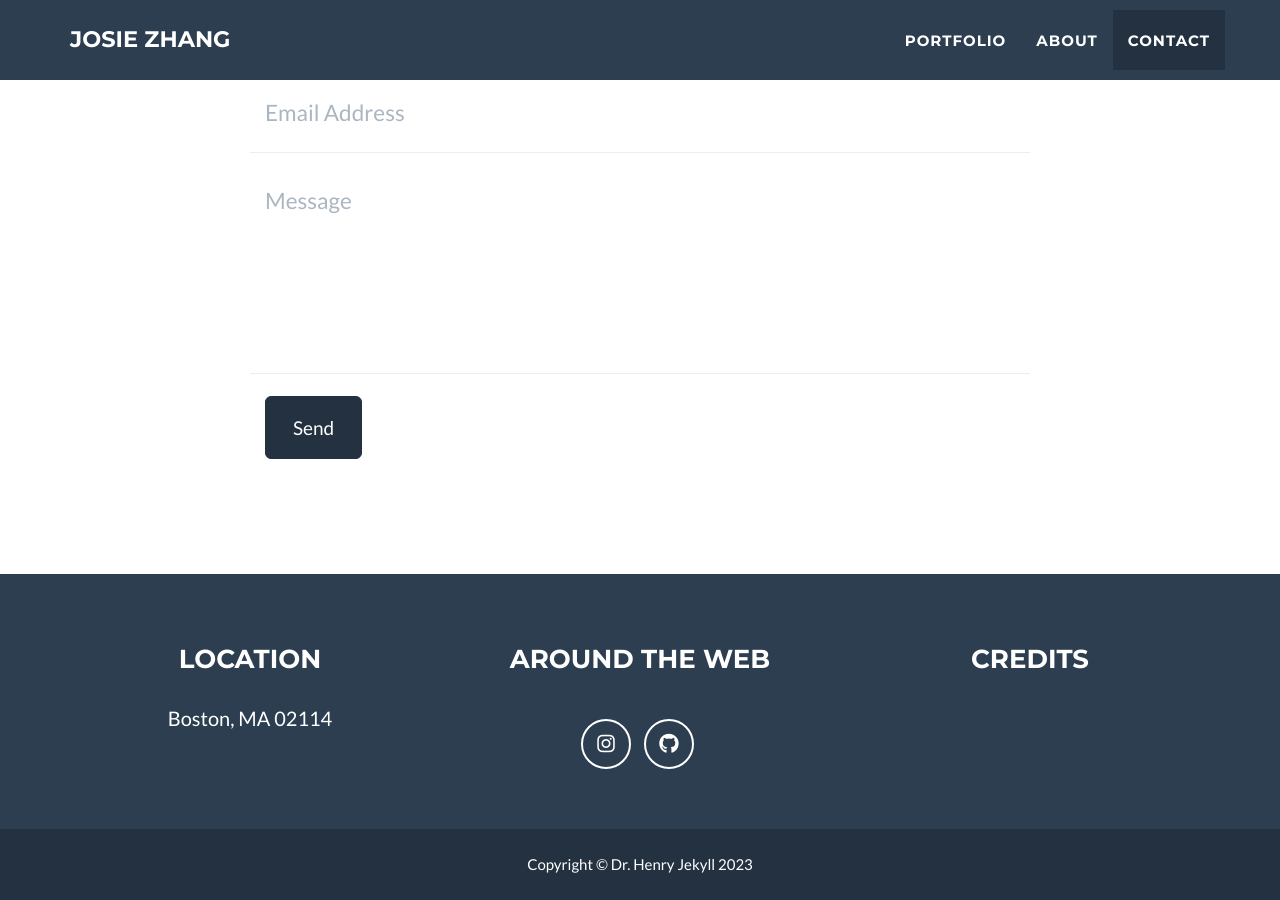
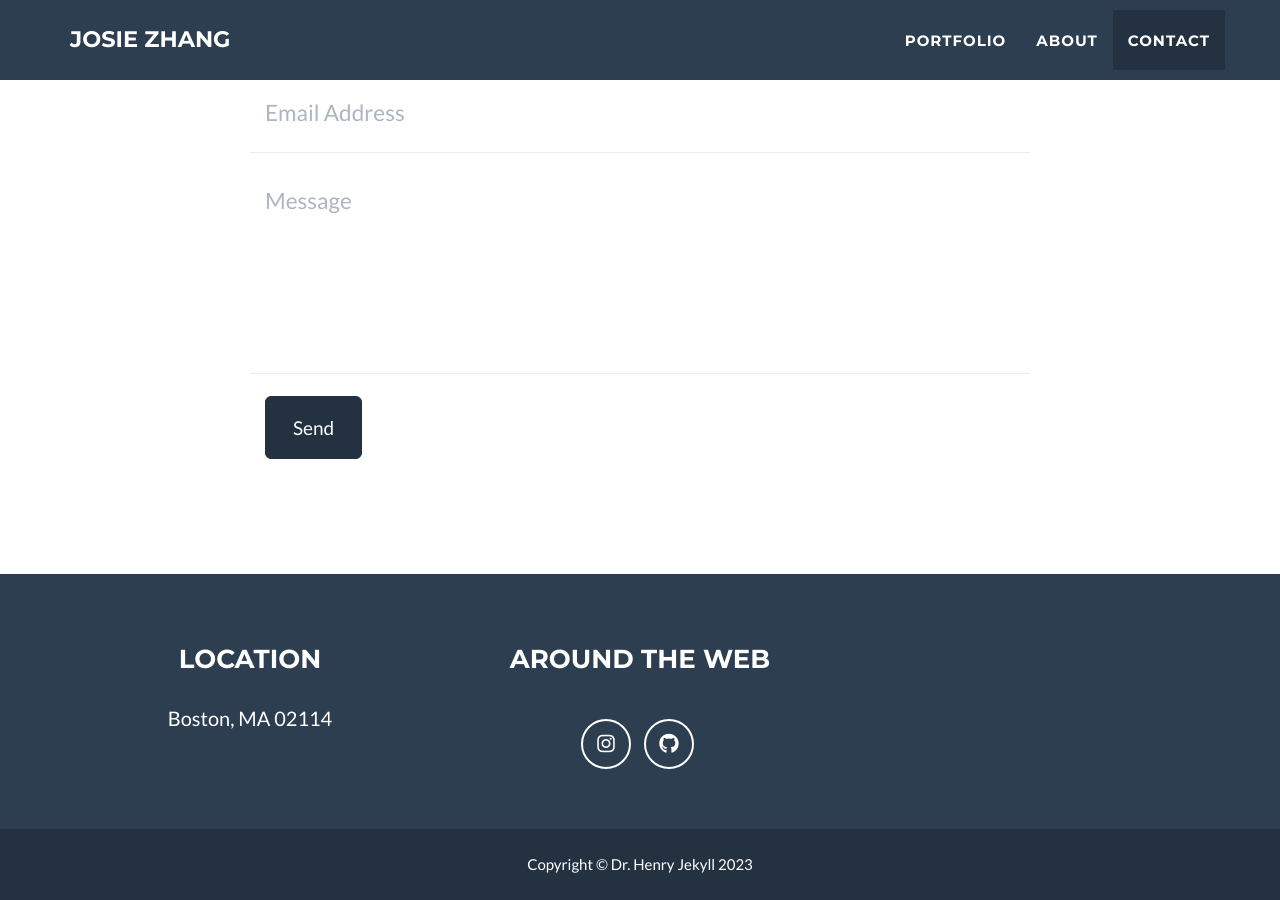
Before and after one commit to jiayuezhang84/jiayuezhang84.github.io, a Jekyll site: the page built from _posts/2014-07-18-project-1.markdown, in a window 1280 px wide and 900 px high, scrolled down 2253 px. Built offline with Jekyll 4.4.1, drawn with Linux system fonts in a browser that asks for light colours.

Commit message:
Update _config.yml

```diff
--- a/_config.yml
+++ b/_config.yml
@@ -35,7 +35,7 @@ footer:
   copyright: Dr. Henry Jekyll
   location: Location
   social: Around the Web
-  credits: Credits
+
 
 # Social networks usernames (many more available: google-plus, flickr, dribbble, pinterest, instagram, tumblr, linkedin, etc.)
 social:
```
